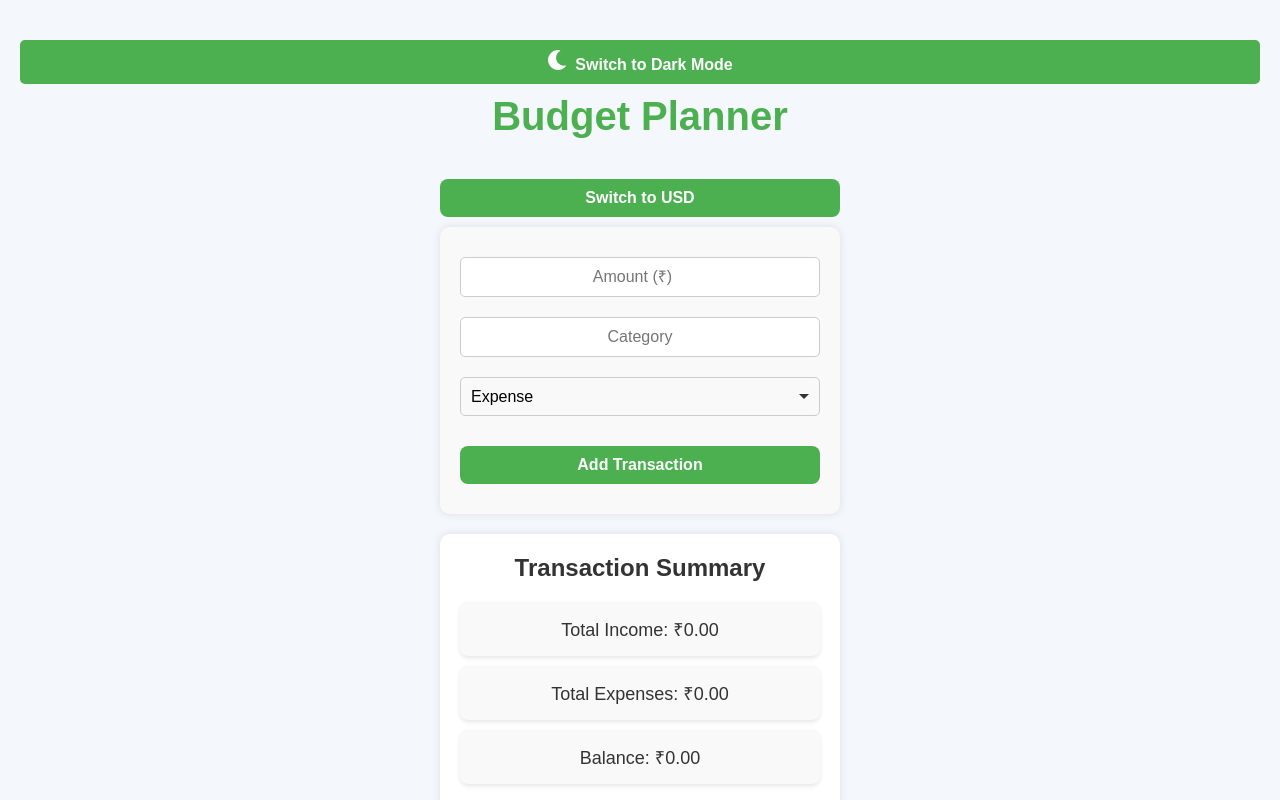
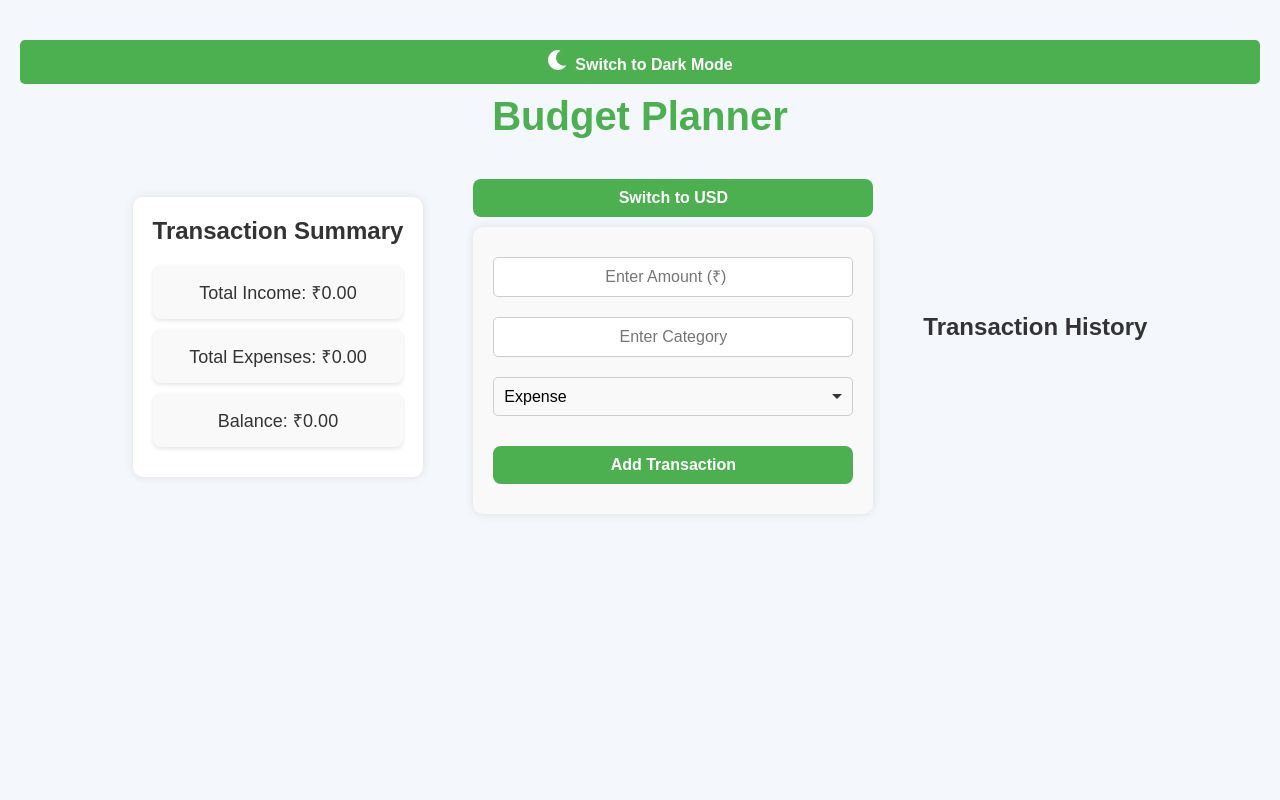
Before and after one commit to baigsufian6/budget-planner, a React (Create React App) app: page / in a window 1280 px wide. Built offline with nearby package versions, Linux system fonts and the light colour scheme.

Commit message:
styling UI done

```diff
--- a/src/App.css
+++ b/src/App.css
@@ -140,3 +140,41 @@ button {
 button:hover {
   background-color: #45a049;
 }
+
+.components-container {
+  display: flex;
+  flex-wrap: wrap;
+  justify-content: center;
+  gap: 50px;
+  margin-top: 20px;
+  align-items: center;
+}
+
+/* Side components (TransactionSummary and IncomeExpenseList) */
+.side-component {
+  flex: 1;
+  min-width: 300px;
+  max-width: 400px;
+}
+
+.center-component {
+  flex: 2;
+  min-width: 400px;
+  max-width: 600px;
+  margin: 0 auto;
+}
+
+/* Responsive layout for small screens */
+@media (max-width: 768px) {
+  .components-container {
+    flex-direction: column;
+    align-items: center;
+  }
+
+  .side-component,
+  .center-component {
+    flex: none;
+    max-width: 100%;
+    min-width: 300px;
+  }
+}
--- a/src/components/BudgetForm.css
+++ b/src/components/BudgetForm.css
@@ -90,3 +90,7 @@ body.dark-mode button {
 body.dark-mode button:hover {
   background-color: #666;
 }
+
+input:focus::placeholder {
+  color: transparent;
+}
--- a/src/components/BudgetForm.js
+++ b/src/components/BudgetForm.js
@@ -50,14 +50,14 @@ const BudgetForm = () => {
           type="number"
           value={amount}
           onChange={(e) => setAmount(e.target.value)}
-          placeholder={`Amount (${getCurrencySymbol(currentCurrency)})`}
+          placeholder={`Enter Amount (${getCurrencySymbol(currentCurrency)})`}
           required
         />
         <input
           type="text"
           value={category}
           onChange={(e) => setCategory(e.target.value)}
-          placeholder="Category"
+          placeholder="Enter Category"
           required
         />
         <select onChange={(e) => setType(e.target.value)} value={type}>
--- a/src/pages/HomePage.css
+++ b/src/pages/HomePage.css
@@ -1,11 +1,9 @@
-/* HomePage.css */
-
 .homepage-container {
   max-width: 800px;
   margin: 0 auto;
   padding: 20px;
   overflow-y: auto;
-  height: 100vh; /* Make the container take the full viewport height */
+  height: 100vh;
   box-sizing: border-box;
 }
 
@@ -27,9 +25,48 @@ h1 {
 }
 
 .scrollable-content {
-  max-height: 80vh; /* Set a max height for the content to prevent overflow */
+  max-height: 80vh;
   overflow-y: auto;
   width: 100%;
   margin-top: 20px;
-  padding-right: 15px; /* To accommodate scrollbar */
+  padding-right: 15px;
 }
+
+/* Container for components */
+.components-container {
+  display: flex;
+  flex-wrap: wrap;
+  justify-content: center;
+  gap: 20px;
+  margin-top: 20px;
+  align-items: center;
+}
+
+/* Side components (TransactionSummary and IncomeExpenseList) */
+.side-component {
+  flex: 1;
+  min-width: 300px;
+  max-width: 400px;
+}
+
+.center-component {
+  flex: 2;
+  min-width: 400px;
+  max-width: 600px;
+  margin: 0 auto;
+}
+
+/* Responsive layout for small screens */
+@media (max-width: 768px) {
+  .components-container {
+    flex-direction: column;
+    align-items: center;
+  }
+
+  .side-component,
+  .center-component {
+    flex: none;
+    max-width: 100%;
+    min-width: 300px;
+  }
+}
--- a/src/pages/HomePage.js
+++ b/src/pages/HomePage.js
@@ -8,10 +8,11 @@ const HomePage = () => {
   return (
     <div>
       <h1>Budget Planner</h1>
-      <div></div>
-      <BudgetForm />
-      <TransactionSummary />
-      <IncomeExpenseList />
+      <div className="components-container">
+        <TransactionSummary className="side-component" />
+        <BudgetForm className="center-component" />
+        <IncomeExpenseList className="side-component" />
+      </div>
     </div>
   );
 };
```
Also changed, not shown: src/images/darky.jpg (added), src/pages/BudgetPage.js (deleted), 1 other file (tests, documents, lock files or other folders).
